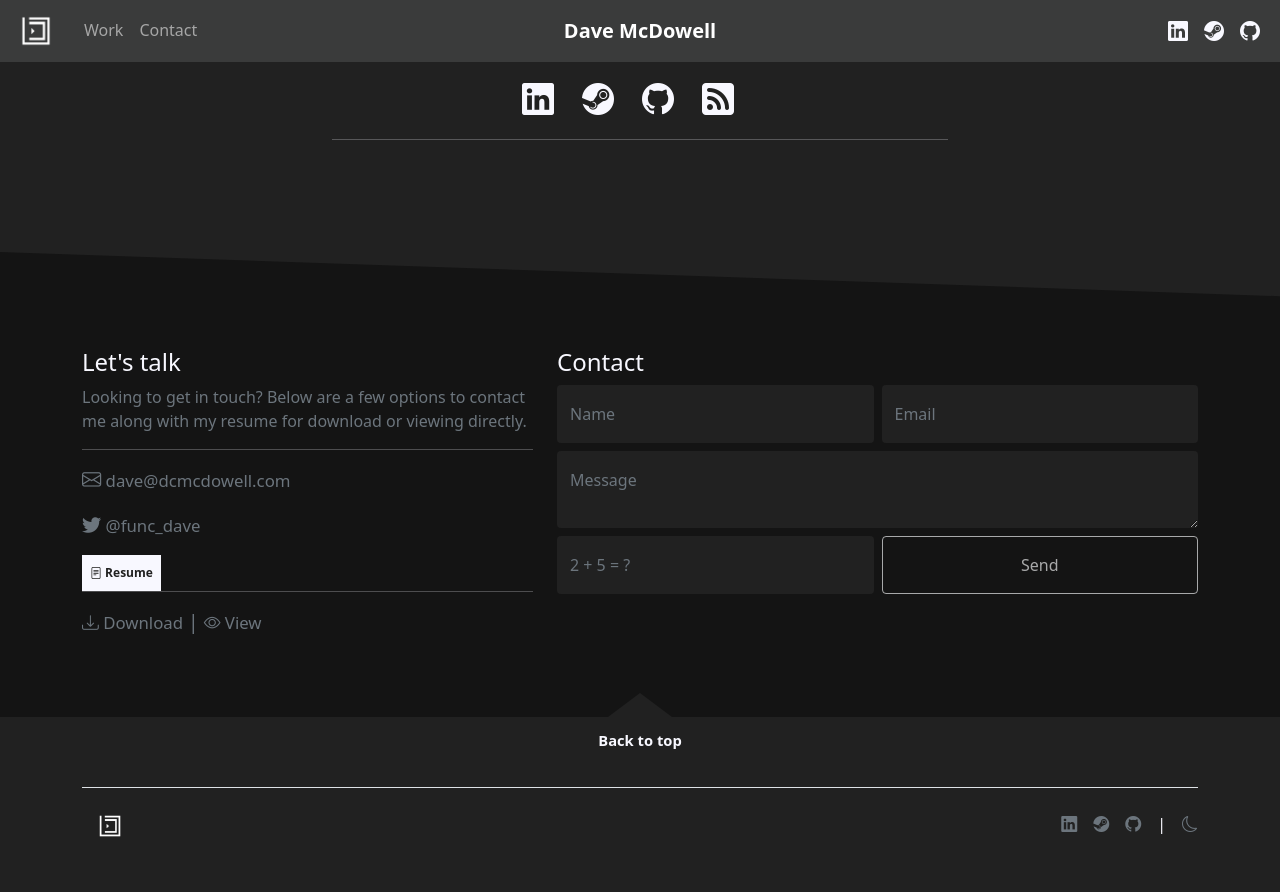
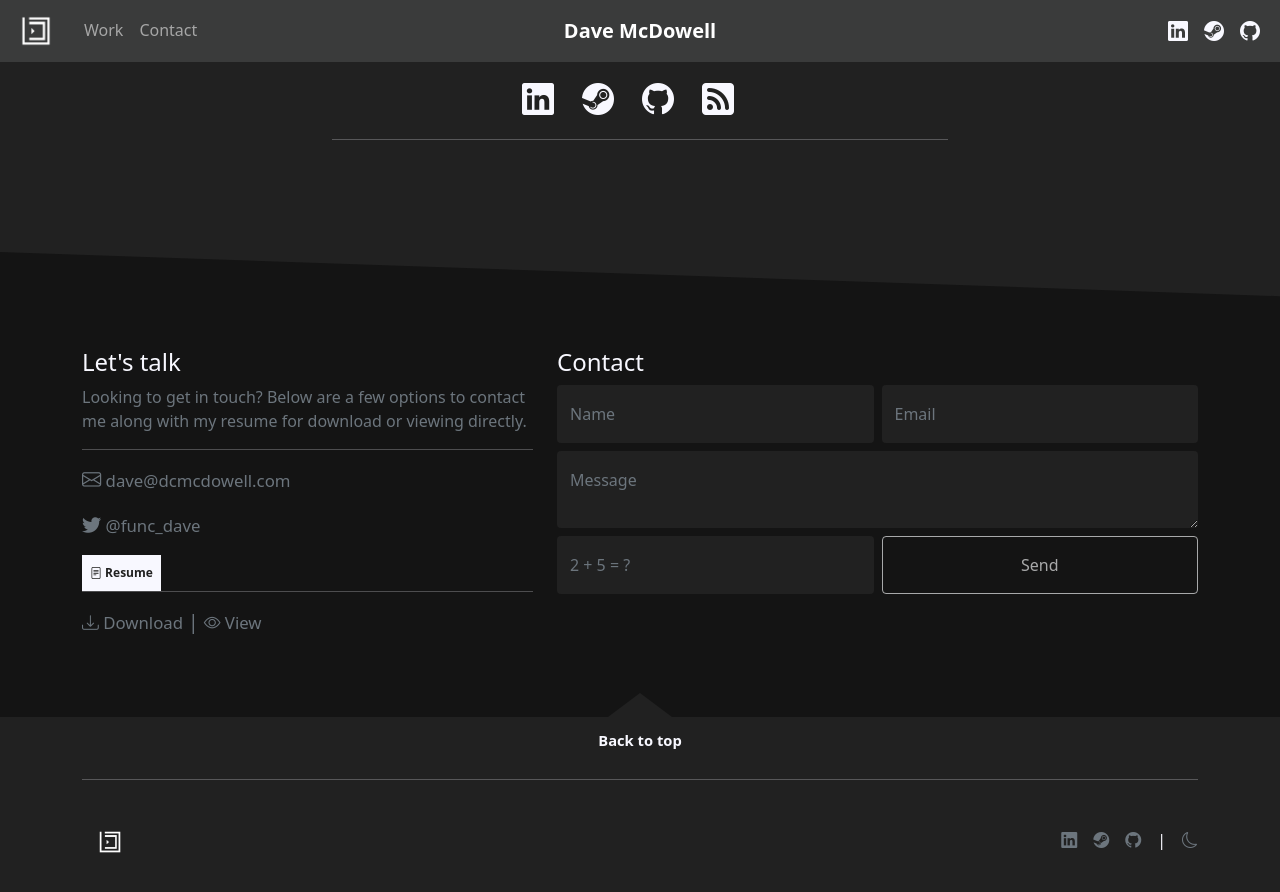
Before and after one commit to davemcdowell/portfolio, a Jekyll site: the page built from index.html, in a window 1280 px wide and 900 px high, scrolled down 1190 px. Shown: the top 892 px of the window. Built offline with Jekyll 4.4.1, drawn with Linux system fonts in a browser that asks for light colours; nearby versions of some CDN libraries.

Commit message:
Update footer.html

```diff
--- a/_includes/footer.html
+++ b/_includes/footer.html
@@ -1,14 +1,15 @@
 <div class="container">
-    <footer class="d-flex flex-wrap justify-content-between align-items-center py-3 my-4 border-top">
+    <hr>
+    <footer class="d-flex flex-wrap justify-content-between align-items-center py-3 my-4">
             <div class="col-md-4 d-flex align-items-center">
-            <a class="navbar-brand nav-link d-none d-lg-block" href="#top" rel="noopener">
-                <img class="hvr-bounce-in" loading="lazy" src="{{ '/assets/icons/dcm-icon.png' | relative_url }}" width="24px" height="24px" alt="logo">
-            </a>
+                <a class="navbar-brand nav-link d-none d-lg-block" href="#top" rel="noopener">
+                    <img class="hvr-bounce-in" loading="lazy" src="{{ '/assets/icons/dcm-icon.png' | relative_url }}" width="24px" height="24px" alt="logo">
+                </a>
             </div>
             <ul class="nav col-md-4 justify-content-end list-unstyled d-flex">
-                <li class="ms-3"><a class="text-muted" href="{{ site.linkedin_url }}"><i class="bi bi-linkedin"></i></a></li>
-                <li class="ms-3"><a class="text-muted" href="{{ site.steam_url }}"><i class="bi bi-steam"></i></a></li>
-                <li class="ms-3"><a class="text-muted" href="{{ site.github_url }}"><i class="bi bi-github"></i></a></li>
+                <li class="ms-3"><a class="text-muted" href="{{ site.linkedin_url }}" target="_blank" rel="noopener"><i class="bi bi-linkedin"></i></a></li>
+                <li class="ms-3"><a class="text-muted" href="{{ site.steam_url }}" target="_blank" rel="noopener"><i class="bi bi-steam"></i></a></li>
+                <li class="ms-3"><a class="text-muted" href="{{ site.github_url }}" target="_blank" rel="noopener"><i class="bi bi-github"></i></a></li>
                 <li class="ms-3 user-select-none">|</li>
                 <li class="ms-3"><a class="text-muted" href="javascript:void(0)"><i class="bi bi-moon"></i></a></li>
             </ul>
```
